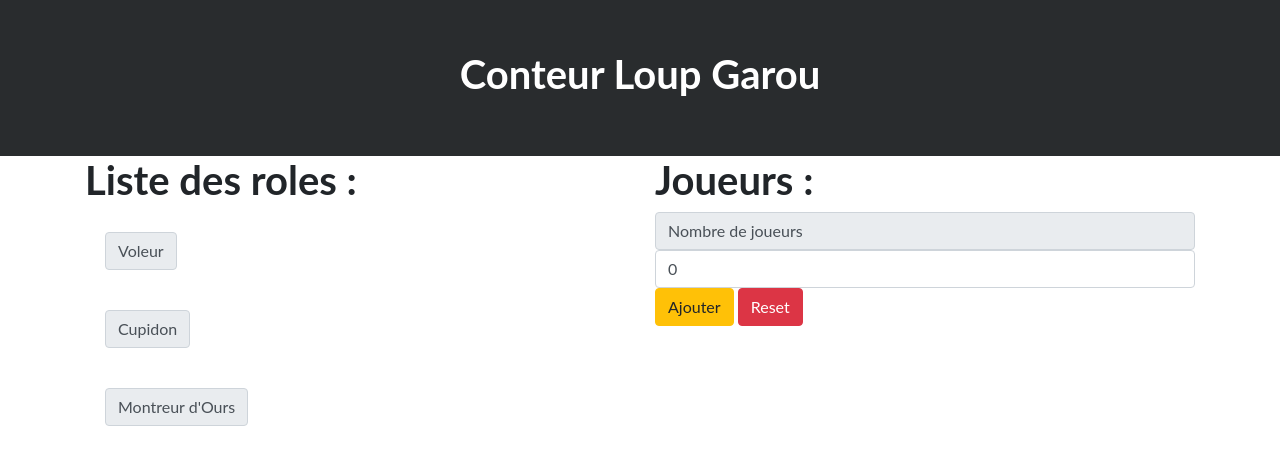
After one commit to NekoBlakii/NekoBlakii.github.io, a PHP site: page /loupgarou.html in a window 1280 px wide. The commit adds this page. Shown: the top 465 px of the page. Run offline with PHP 8.4, Linux system fonts and the light colour scheme.

Commit message:
LoupEssai

```diff
--- /dev/null
+++ b/css/styleloupgarou.css
@@ -0,0 +1,60 @@
+/* GENERALE */
+
+*
+{
+    margin: 0;
+    padding: 0;
+}
+
+body
+{
+    font-family: 'Lato', sans-serif;
+    --couleur-generale :  #292c2e;
+    --couleur-sombre :  #FFF;
+    --couleur-fond : #F5F5F5;
+    --couleur-flash : #FFD376;
+}
+
+h1,h2,h3,h4,h5,h6,p
+{
+    font-weight: bold;
+}
+
+Button
+{
+    border-style: none;
+}
+
+
+/* HEADER */
+
+header
+{
+    display: flex;
+    padding: 50px;
+    background-color : var(--couleur-generale);
+    color: #fff;
+    justify-content: center;
+}
+
+
+/* MAIN */
+
+.input-group
+{
+    display: flex;
+    flex-direction: column;
+    width: 100%;
+}
+
+.role
+{
+    display: flex;
+    padding: 20px;
+}
+
+
+.player
+{
+    padding-bottom: 15px;
+}
--- /dev/null
+++ b/js/scriptloupgarou.js
@@ -0,0 +1,37 @@
+$(function(){
+
+    let roles = ['Voleur','Cupidon','Montreur d\'Ours'];
+    var inputRoles = document.getElementById("input-roles");
+
+    roles.forEach(element => {
+        inputRoles.innerHTML +=
+            '<div class="role ' + element +'"> ' +
+                '<div class="input-group-prepend">' +
+                    '<span class="input-group-text" id="inputGroup-sizing-lg">'+ element +'</span>' +
+                '</div>' +
+            '</div>'
+        ;
+    });
+
+
+});
+
+function addPlayers()
+{
+    console.log("Coucou");
+    let nbPlayers = document.getElementById('nb-players').value;
+    let inputPlayers = document.getElementById('input-players');
+
+    for(let i = 1; i<=nbPlayers;i++)
+    {
+        inputPlayers.innerHTML +=
+            '<div class="player '+ i +'"> ' +
+                '<div class="input-group-prepend">' +
+                    '<span class="input-group-text" id="inputGroup-sizing-lg"> Joueur '+ i +'</span>' +
+                '</div>' +
+                '<input type="text" class="form-control" aria-label="Large" aria-describedby="inputGroup-sizing-sm"></input>' +
+            '</div>'
+        ;
+    }
+
+}
--- /dev/null
+++ b/loupgarou.html
@@ -0,0 +1,44 @@
+<!DOCTYPE html>
+<html lang="fr">
+<head>
+    <meta charset="UTF-8">
+    <meta name="viewport" content="width=device-width, initial-scale=1.0">
+    <meta http-equiv="X-UA-Compatible" content="ie=edge">
+    <title>Loup Garou</title>
+    <script src="https://ajax.googleapis.com/ajax/libs/jquery/3.3.1/jquery.min.js"></script>
+    <link rel="stylesheet" href="https://maxcdn.bootstrapcdn.com/bootstrap/4.0.0/css/bootstrap.min.css" integrity="sha384-Gn5384xqQ1aoWXA+058RXPxPg6fy4IWvTNh0E263XmFcJlSAwiGgFAW/dAiS6JXm" crossorigin="anonymous">
+    <script src="https://maxcdn.bootstrapcdn.com/bootstrap/3.3.7/js/bootstrap.min.js" integrity="sha384-Tc5IQib027qvyjSMfHjOMaLkfuWVxZxUPnCJA7l2mCWNIpG9mGCD8wGNIcPD7Txa" crossorigin="anonymous"></script>
+    <link rel="stylesheet" href="css/styleloupgarou.css">
+    <script src="js/scriptloupgarou.js"></script>
+</head>
+
+<body>
+    <header>
+        <h1>Conteur Loup Garou</h1>
+    </header>
+
+    <main>
+        <div class="container">
+            <div class="row">
+                <div class="col-sm-6">
+                    <h1>Liste des roles :</h1>
+                    <div id="input-roles" class="input-group input-group-lg">
+                    </div>
+                </div>
+                <div class="col-sm-6">
+                    <h1>Joueurs :</h1>
+                    <span class="input-group-text" id="inputGroup-sizing-lg">Nombre de joueurs</span>
+                    <input id="nb-players" type="number" class="form-control" aria-label="Large" aria-describedby="inputGroup-sizing-sm" value="0">
+                    <div>
+                        <button type="button" class="btn btn-warning" onclick="addPlayers()">Ajouter</button>
+                        <button type="button" class="btn btn-danger">Reset</button>
+                    </div>
+                    <div id="input-players">
+                    </div>
+                </div>
+            </div>
+        </div>
+    </main>
+
+</body>
+</html>
```
Also changed, not shown: css/style.css (+49 -49 lines), index.html (+25 -6 lines), images/computerHomePage.jpg (added).
